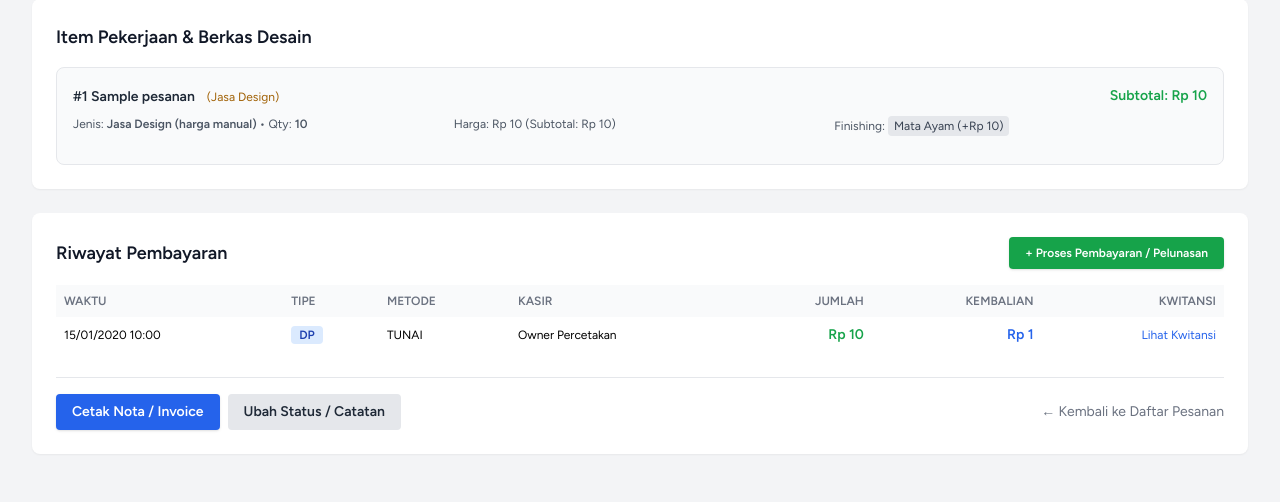
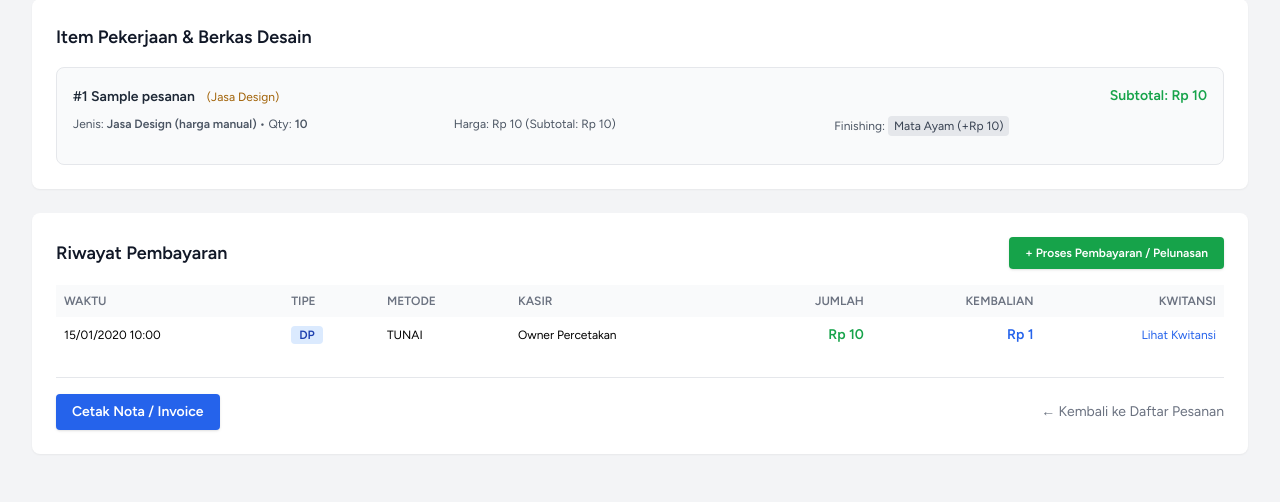
Before and after one commit to firmansya63/percetakan, a Laravel app: page /pesanan/1 in a window 1280 px wide. Shown: the part 495-997 px from the top of the page. Run offline with Laravel 12, Linux system fonts and the light colour scheme; a user stored in the database is signed in; data comes from the database, SQL or seed files in the repository; tables that the repository leaves empty hold one stand-in row (values such as "Sample post"); grey boxes marked "Sample" are stand-in pictures; parts of the project's set-up code (start-up, migrations or seed data) failed here and were passed over; some libraries are stand-ins or nearby versions.

Commit message:
hapus tombol ubah status/catatan pada halaman pesanan

```diff
--- a/resources/views/pesanan/show.blade.php
+++ b/resources/views/pesanan/show.blade.php
@@ -190,9 +190,6 @@
                         <a href="{{ route('pesanan.invoice', $pesanan) }}" class="px-4 py-2 bg-blue-600 hover:bg-blue-700 text-white text-sm font-bold rounded shadow">
                             Cetak Nota / Invoice
                         </a>
-                        <a href="{{ route('pesanan.edit', $pesanan) }}" class="px-4 py-2 bg-gray-200 hover:bg-gray-300 text-gray-800 text-sm font-semibold rounded">
-                            Ubah Status / Catatan
-                        </a>
                     </div>
                     <a href="{{ route('pesanan.index') }}" class="text-sm text-gray-500 hover:underline">&larr; Kembali ke Daftar Pesanan</a>
                 </div>
```
